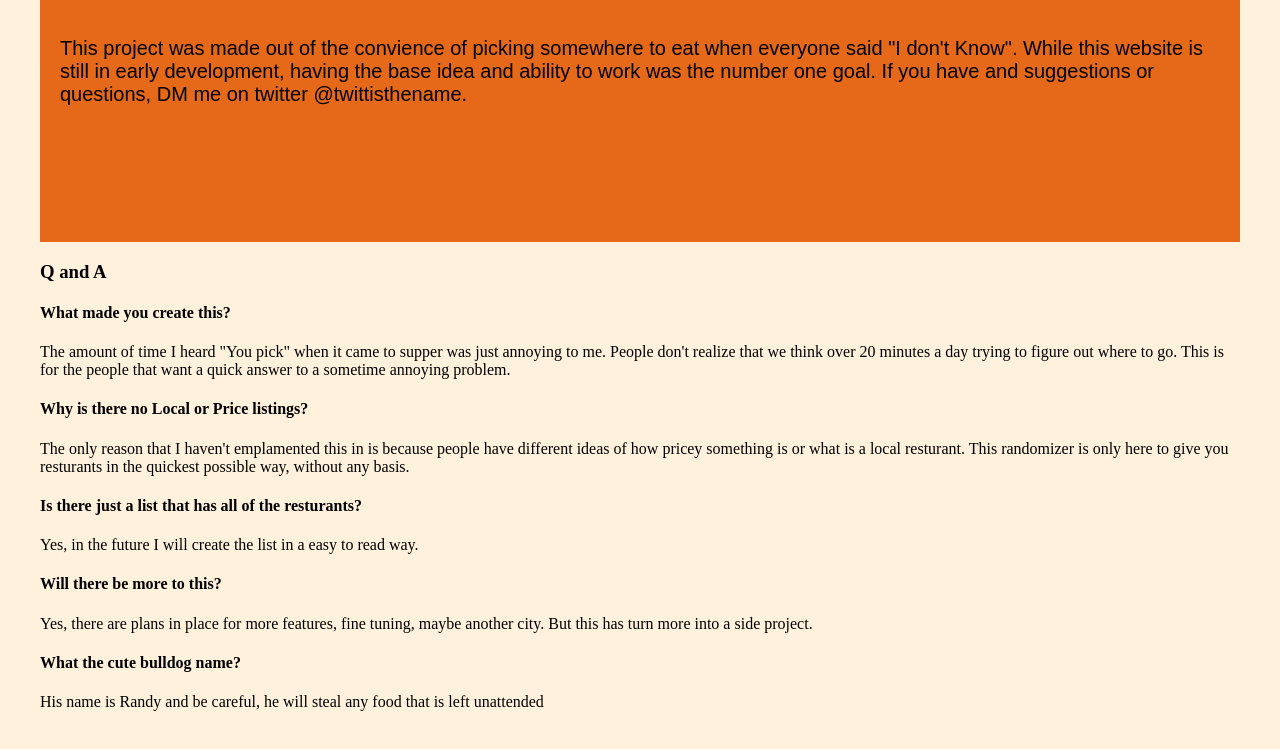
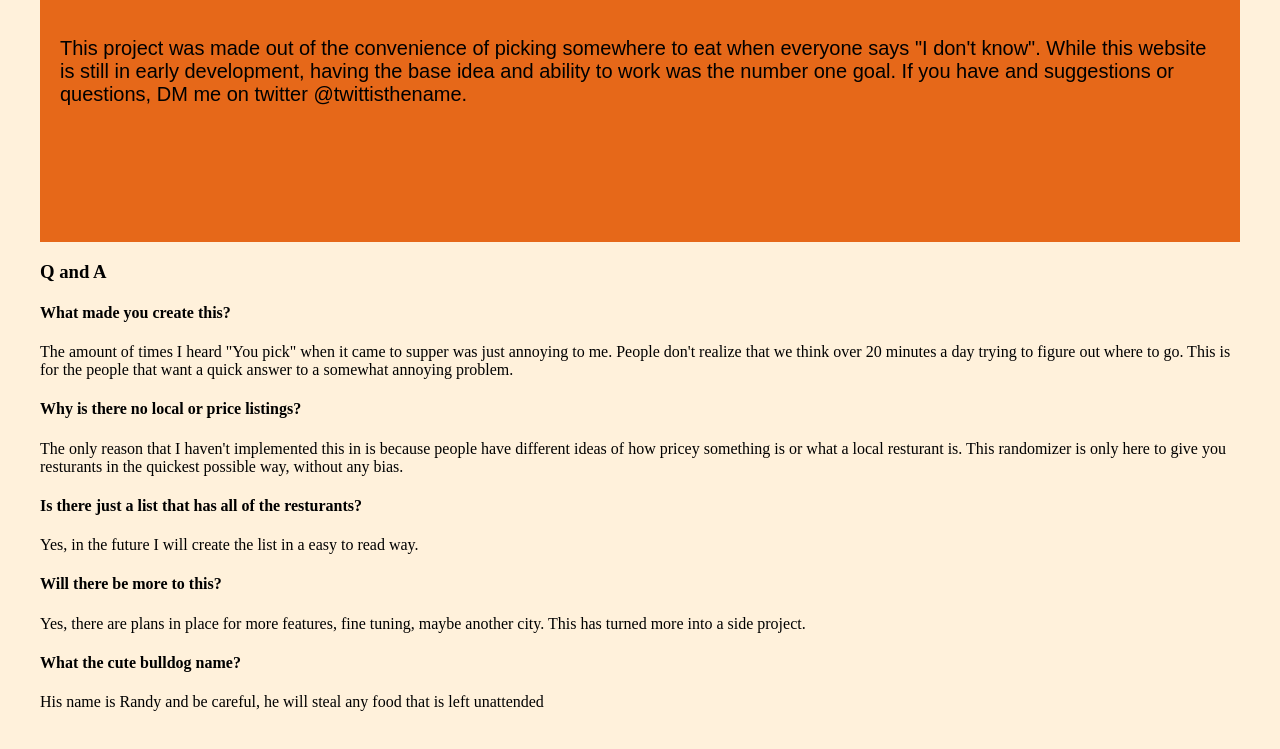
Before and after one commit to Bantit/TUP_RAD, a plain HTML site: page Info.html in a window 1280 px wide. Shown: the part 559-1308 px from the top of the page. Drawn offline with Linux system fonts and the light colour scheme; a web font is replaced by a local one.

Commit message:
Update .4.3

```diff
--- a/Info.html
+++ b/Info.html
@@ -47,7 +47,7 @@
 
     <div class="infoP">
         <h3>Info</h3>
-        <p>This project was made out of the convience of picking somewhere to eat when everyone said "I don't Know".
+        <p>This project was made out of the convenience of picking somewhere to eat when everyone says "I don't know".
             While this website is still in early development, having the base idea and ability to work was the number one goal.
             If you have and suggestions or questions, DM me on twitter @twittisthename. </p>
     </div>
@@ -55,16 +55,16 @@
     <div class="QaA">
           <h3>Q and A</h3>
           <h4>What made you create this?</h4>
-          <p>The amount of time I heard "You pick" when it came to supper was just annoying to me. People don't realize that we think over 20 minutes a day trying to figure out where to go. This is for the people that want a quick answer to a sometime annoying problem.</p>
+          <p>The amount of times I heard "You pick" when it came to supper was just annoying to me. People don't realize that we think over 20 minutes a day trying to figure out where to go. This is for the people that want a quick answer to a somewhat annoying problem.</p>
 
-          <h4>Why is there no Local or Price listings?</h4>
-          <p>The only reason that I haven't emplamented this in is because people have different ideas of how pricey something is or what is a local resturant. This randomizer is only here to give you resturants in the quickest possible way, without any basis. </p>
+          <h4>Why is there no local or price listings?</h4>
+          <p>The only reason that I haven't implemented this in is because people have different ideas of how pricey something is or what a local resturant is. This randomizer is only here to give you resturants in the quickest possible way, without any bias. </p>
 
           <h4>Is there just a list that has all of the resturants?</h4>
           <p>Yes, in the future I will create the list in a easy to read way.</p>
 
           <h4>Will there be more to this?</h4>
-          <p>Yes, there are plans in place for more features, fine tuning, maybe another city. But this has turn more into a side project.</p>
+          <p>Yes, there are plans in place for more features, fine tuning, maybe another city. This has turned more into a side project.</p>
 
           <h4>What the cute bulldog name?</h4>
           <p>His name is Randy and be careful, he will steal any food that is left unattended</p>
```
Also changed, not shown: index.html (+2 -2 lines).
